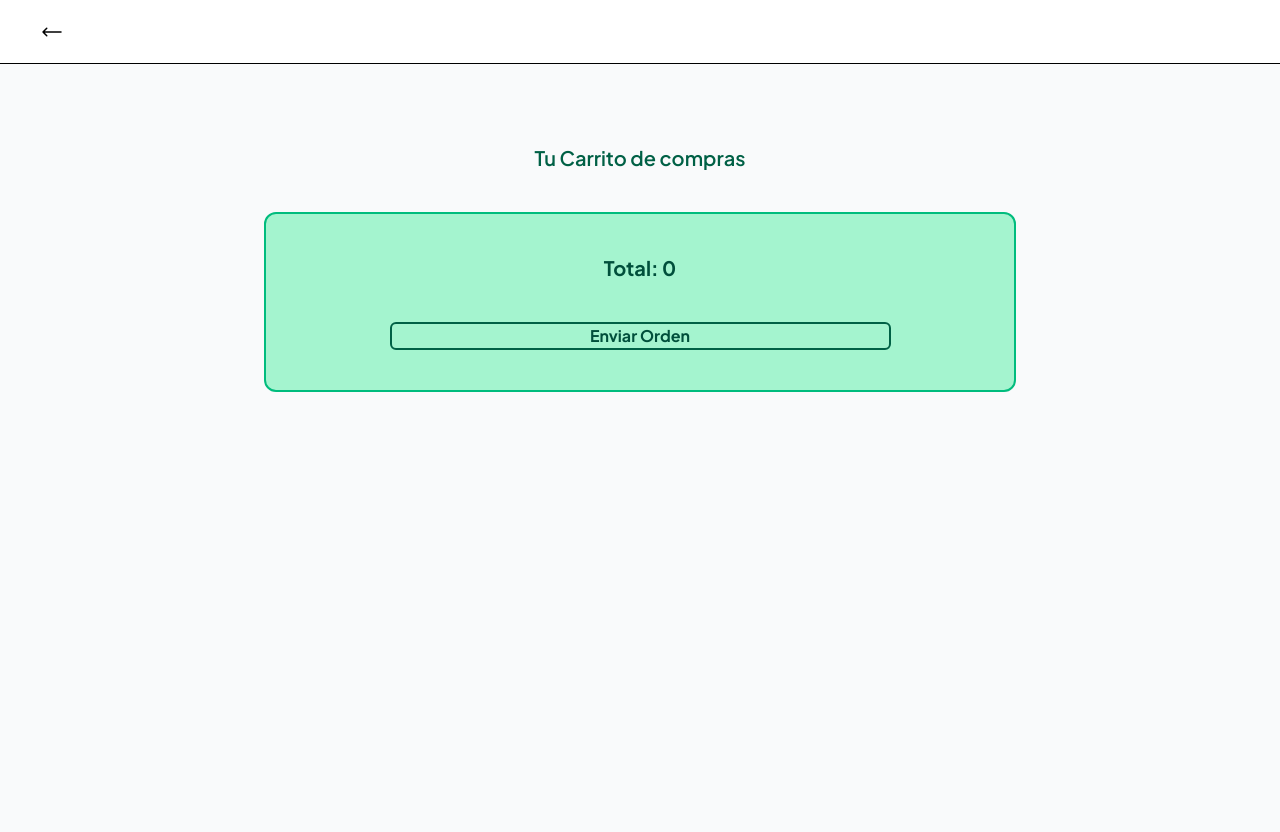
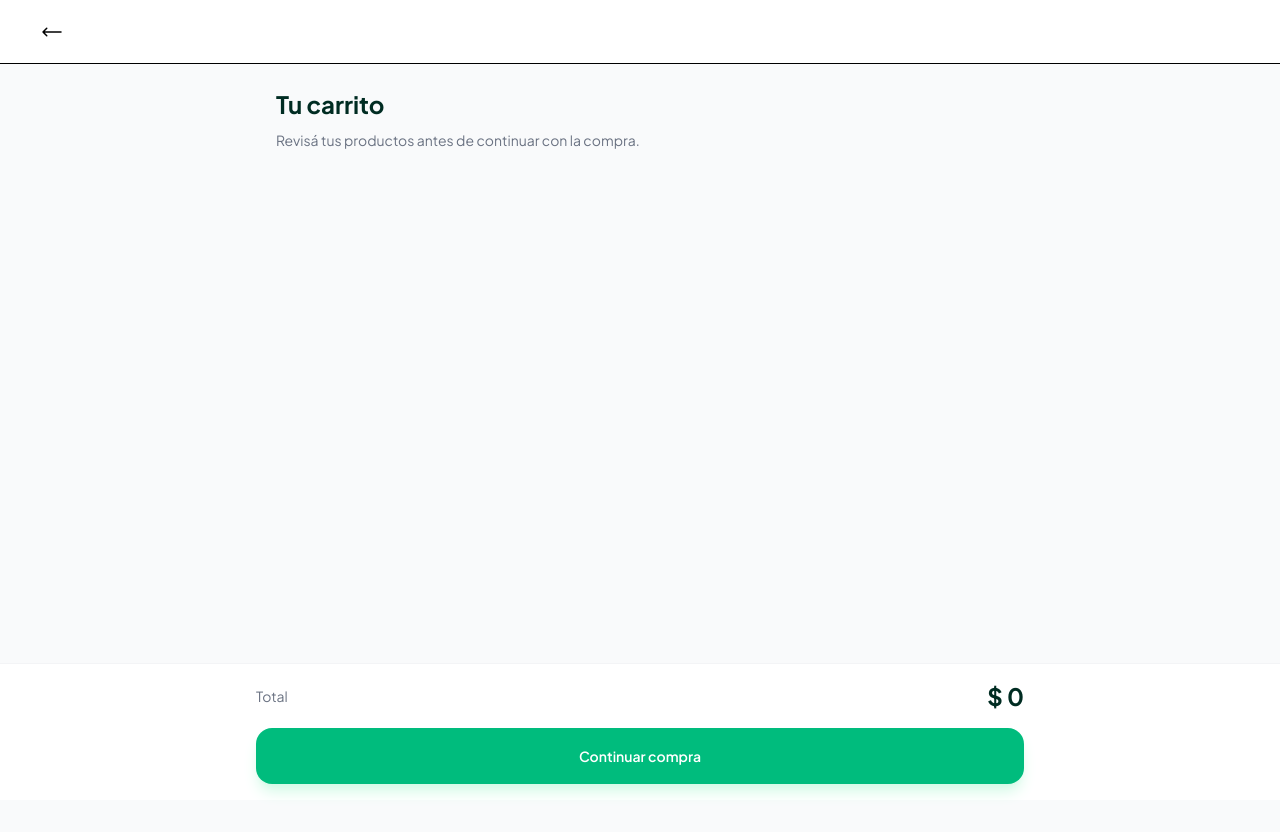
Before and after one commit to rejuanigg/fishing-store-frontend, a Vue app in the folder fishing-store-frontend/: page /cart in a window 1280 px wide. Shown: the top 832 px of the page. Built offline with nearby package versions, Linux system fonts and the light colour scheme.

Commit message:
feat(cart): redesign cart view, and cart items

```diff
--- a/fishing-store-frontend/src/components/CartInfo.vue
+++ b/fishing-store-frontend/src/components/CartInfo.vue
@@ -1,22 +1,38 @@
 <script setup>
 import api from '@/services/api';
 import { cartStore } from '@/stores/cart';
+import { useFormatPrice } from '@/composables/useFormatPrice';
+import { computed } from 'vue';
 
 const cart = cartStore();
-
 
 function confirmOrder(){
   api.post('/orders', { products: cart.product.map(p => ({ product_id: p.id, quantity: p.quantity})) })
 }
+
+const formatedPriceValue = (value) => {
+  const { formatedPrice } = useFormatPrice(value);
+  return formatedPrice;
+}
+  ;
 </script>
-
-
-
 
 <template>
 
-  <div class="flex flex-col justify-center items-center gap-10 bg-emerald-200 px-10 py-10 rounded-xl border-2 border-emerald-500 mb-5">
-    <span class="font-bold text-xl text-emerald-900" >Total: {{ cart.total }}</span>
-    <button @click="confirmOrder" class="bg-emerald- w-3/4 border-2 border-solid border-emerald-800 rounded-md hover:bg-emerald-700 hover:border-emerald-200 hover:text-emerald-200 text-emerald-900 font-bold" >Enviar Orden</button>
+<div class="flex flex-col gap-4">
+  <div class="flex items-center justify-between">
+    <span class="text-sm text-gray-500">
+      Total
+    </span>
+    <span class="text-2xl font-bold text-emerald-950">
+      {{ formatedPriceValue(cart.total) }}
+    </span>
   </div>
+
+  <button @click="confirmOrder"
+    class="h-14 rounded-2xl bg-emerald-500 text-white text-sm font-semibold active:scale-[0.98] transition shadow-lg shadow-emerald-100">
+    Continuar compra
+  </button>
+</div>
+
 </template>
--- a/fishing-store-frontend/src/components/ProductCard.vue
+++ b/fishing-store-frontend/src/components/ProductCard.vue
@@ -1,6 +1,8 @@
 <script setup>
 import { useAverage } from '@/composables/useAverage';
 import { useRouter } from 'vue-router';
+import { useFormatPrice } from '@/composables/useFormatPrice';
+import { computed } from 'vue';
 
 const props = defineProps({
   product: {
@@ -25,6 +27,11 @@ const toEdit = (id) => {
 
 const {average} = useAverage(props.product.califications)
 
+const formatedPriceValue = (value) => {
+  const { formatedPrice } = useFormatPrice(value);
+  return formatedPrice;
+};
+
 </script>
 
 <template>
@@ -37,7 +44,7 @@ const {average} = useAverage(props.product.califications)
       </div>
       <h3 class="text-sm font-semibold text-emerald-700">{{ props.product.name }}</h3>
       <p class="text-sm text-emerald-600">⭐ {{ average }}</p>
-      <p class="text-sm text-emerald-600">${{ props.product.price }}</p>
+      <p class="text-sm text-emerald-600">{{ formatedPriceValue(props.product.price) }}</p>
     </div>
 
     <button @click="toEdit(props.product.id)"  v-if="isAdmin===true" class="mt-2 w-full border-2 border-emerald-500 text-emerald-500 font-semibold py-2 rounded-lg text-sm active:scale-95">
--- a/fishing-store-frontend/src/router/index.js
+++ b/fishing-store-frontend/src/router/index.js
@@ -90,6 +90,11 @@ const router = createRouter({
           path:'products/:id/edit',
           name:'products-edit',
           component:()=> import('@/views/admin-panel/admin-panel-edit/EditProduct.vue')
+        },
+        {
+          path:'products/stocks',
+          name:'product-stock',
+          component:()=>import('@/views/admin-panel/StockPanel.vue')
         }
       ]
     },
--- a/fishing-store-frontend/src/views/admin-panel/admin-panel-edit/CreateCategory.vue
+++ b/fishing-store-frontend/src/views/admin-panel/admin-panel-edit/CreateCategory.vue
@@ -35,20 +35,20 @@ async function onSubmit(){
       <form @submit.prevent="onSubmit" class="flex flex-col gap-6">
         <div class="flex flex-col gap-2">
           <label class="text-emerald-900 font-semibold">Nombre</label>
-          <input v-model="name" placeholder="Introduce el nombre de   seccion" class="p-2 min-h-[44px] bg-emerald-50 border   border-emerald-600 rounded-lg" type="text">
+          <input v-model="name" placeholder="Introduce el nombre de categoria" class="h-13 px-4 rounded-2xl border border-gray-200 bg-white text-sm outline-none focus:border-emerald-500" type="text" >
         </div>
 
         <div class="flex flex-col gap-2">
 
           <label class="text-emerald-900 font-semibold">Seccion</label>
           <select
-                class="p-2 min-h-[44px] bg-emerald-50 border  border-emerald-600 rounded-lg"
+                class="h-13 px-4 rounded-2xl border border-gray-200 bg-white text-sm outline-none focus:border-emerald-500"
                 v-model="sectionId" >
                   <option v-for="section in sections" :value="section.  id">{{ section.name }}</option>
           </select>
         </div>
 
-        <button class="h-13 mt-2 rounded-2xl bg-emerald-500 text-white  text-sm font-semibold active:scale-[0.98] transition">Guardar</button>
+        <button class="h-13 mt-2 rounded-2xl bg-emerald-500 text-white text-sm font-semibold active:scale-[0.98] transition">Guardar</button>
       </form>
     </div>
   </div>
--- a/fishing-store-frontend/src/views/admin-panel/admin-panel-edit/CreateProduct.vue
+++ b/fishing-store-frontend/src/views/admin-panel/admin-panel-edit/CreateProduct.vue
@@ -29,8 +29,12 @@ async function onSubmit(){
     categories:[category.value.id]
   })
 
+  const resStocks = await api.post('/stocks',{
+    product_id:response.data.data.id,
+    quantity:actualStock.value
+  })
+
   return router.push(`/admin-panel/products/${response.data.data.id}/image`)
-
 }
 
 const preview = computed(()=>{
@@ -42,6 +46,12 @@ const preview = computed(()=>{
   }
 })
 
+//Stock
+const actualStock = ref(1);
+
+const upStock = () => {actualStock.value++}
+const downStock = () => {actualStock.value--}
+
 </script>
 
 
@@ -50,12 +60,11 @@ const preview = computed(()=>{
     <div class="px-5 pt-6 pb-32 flex flex-col gap-8">
       <section class="flex flex-col gap-2">
         <h1 class="text-2xl font-bold text-emerald-950">
-          Editar producto
+          Crear producto
         </h1>
 
         <p class="text-sm leading-6 text-gray-500">
-          Modificá la información visible
-          del producto dentro de la tienda.
+          Creá un producto para mostrarlo en tu tienda.
         </p>
       </section>
 
@@ -107,6 +116,27 @@ const preview = computed(()=>{
           </select>
         </div>
 
+        <section class="flex flex-col gap-3">
+
+          <div class="flex flex-col gap-1">
+            <h2 class="text-lg font-bold text-emerald-950">
+              Inventario
+            </h2>
+
+            <p class="text-sm text-gray-500">
+              Seleccioná el stock disponible.
+            </p>
+
+            <div class="w-full flex text-xl items-center justify-center gap-5">
+              <span @click="downStock" class="border border-emerald-400 bg-emerald-100 px-2 rounded-lg">-</span>
+              <span>{{actualStock}}</span>
+              <span @click="upStock" class="border border-emerald-400 bg-emerald-100 px-2 rounded-lg">+</span>
+            </div>
+
+          </div>
+
+        </section>
+
         <button class="h-13 mt-2 rounded-2xl bg-emerald-500 text-white  text-sm font-semibold active:scale-[0.98] transition">
           Guardar cambios
         </button>
--- a/fishing-store-frontend/src/views/public/AllProductsView.vue
+++ b/fishing-store-frontend/src/views/public/AllProductsView.vue
@@ -40,7 +40,7 @@ function addCartItem(product) {
 
 const viewAll = () =>{ return selectedCategory.value = null}
 
-
+console.log(products.value)
 </script>
 
 
--- a/fishing-store-frontend/src/views/public/CartView.vue
+++ b/fishing-store-frontend/src/views/public/CartView.vue
@@ -9,15 +9,25 @@ const cart = cartStore();
 
 <template>
 
-  <section class=" min-h-screen flex flex-col items-center pt-20 py-20 gap-5">
-    <h2 class="text-xl text-emerald-800 font-semibold">Tu Carrito de compras</h2>
-    <div class="px-5 flex flex-col gap-5">
-      <CartItem></CartItem>
+<section class="min-h-screen pb-40">
+
+  <div class="px-5 pt-6 flex flex-col gap-2">
+    <h1 class="text-2xl font-bold text-emerald-950">
+      Tu carrito
+    </h1>
+    <p class="text-sm leading-6 text-gray-500">
+      Revisá tus productos antes de continuar con la compra.
+    </p>
+  </div>
+
+  <div class="px-5 pt-6 flex flex-col gap-4">
+    <CartItem />
+  </div>
+
+  <div class="fixed bottom-0 left-0 w-full bg-white/95 backdrop-blur-md border-t border-gray-100 px-5 py-4">
+    <div class="max-w-screen-md mx-auto">
+      <CartInfo />
     </div>
-    <div class="w-full px-2">
-      <CartInfo></CartInfo>
-    </div>
-  </section>
-
-
+  </div>
+</section>
 </template>
--- a/fishing-store-frontend/src/views/public/ProductView.vue
+++ b/fishing-store-frontend/src/views/public/ProductView.vue
@@ -95,6 +95,10 @@ function addCartItem() {
       </span>
     </div>
 
+    <div>
+      {{ product.categories.name }}
+    </div>
+
     <div class="text-gray-600 leading-7 text-[15px] border-t pt-5 mt-3 mb-32">
         {{ product.description }}
 
```
Also changed, not shown: fishing-store-frontend/src/components/CartItem.vue (+36 -13 lines), fishing-store-frontend/src/views/admin-panel/admin-panel-edit/EditProduct.vue (+46 -1 lines).
